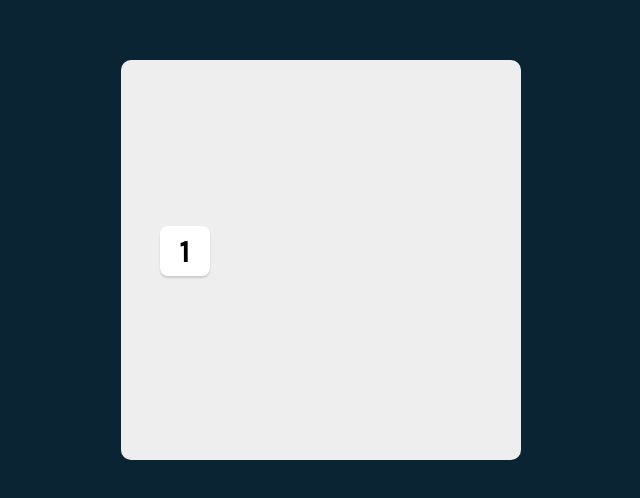
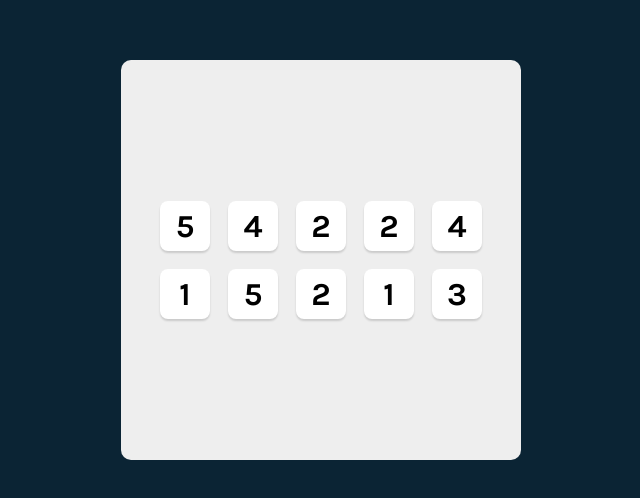
Before and after one commit to double-vee/react-tenzies, a React (Create React App) app: page / in a window 1280 px wide. Shown: the part 140-638 px from the top of the page, without its empty margins (319-959 px from the left). Built offline with nearby package versions, Linux system fonts and the light colour scheme.

Commit message:
Mapped over the state to render all dice inside the dice container

```diff
--- a/src/App.js
+++ b/src/App.js
@@ -9,14 +9,14 @@
     return initialArray.map((number) => Math.floor(Math.random() * 6 + 1));
   }
 
-  console.log(dice);
+  const diceElements = dice.map((die) => {
+    return <Die value={die} />;
+  });
 
   return (
     <div className="container">
       <main className="main">
-        <div className="dice-container">
-          <Die value="1" />
-        </div>
+        <div className="dice-container">{diceElements}</div>
       </main>
     </div>
   );
```
